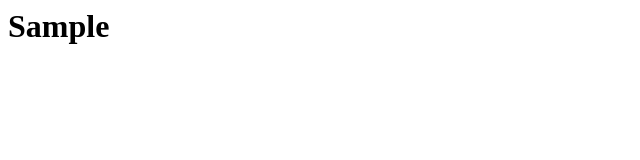
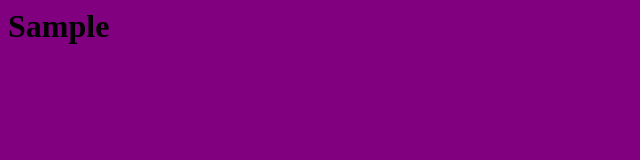
Before and after one commit to bmcallister214/sample, a plain HTML site: page index.html in a window 1280 px wide. Shown: the whole page, without its empty margins (0-640 px from the left). Drawn offline with Linux system fonts and the light colour scheme.

Commit message:
Version 2

```diff
--- a/index.html
+++ b/index.html
@@ -1,6 +1,12 @@
 <html>
 <head>
 	<title>Sample</title>
+
+	<style type="text/css">
+	body {background: purple;}
+
+	</style>
+
 </head>
 <body>
 
```
